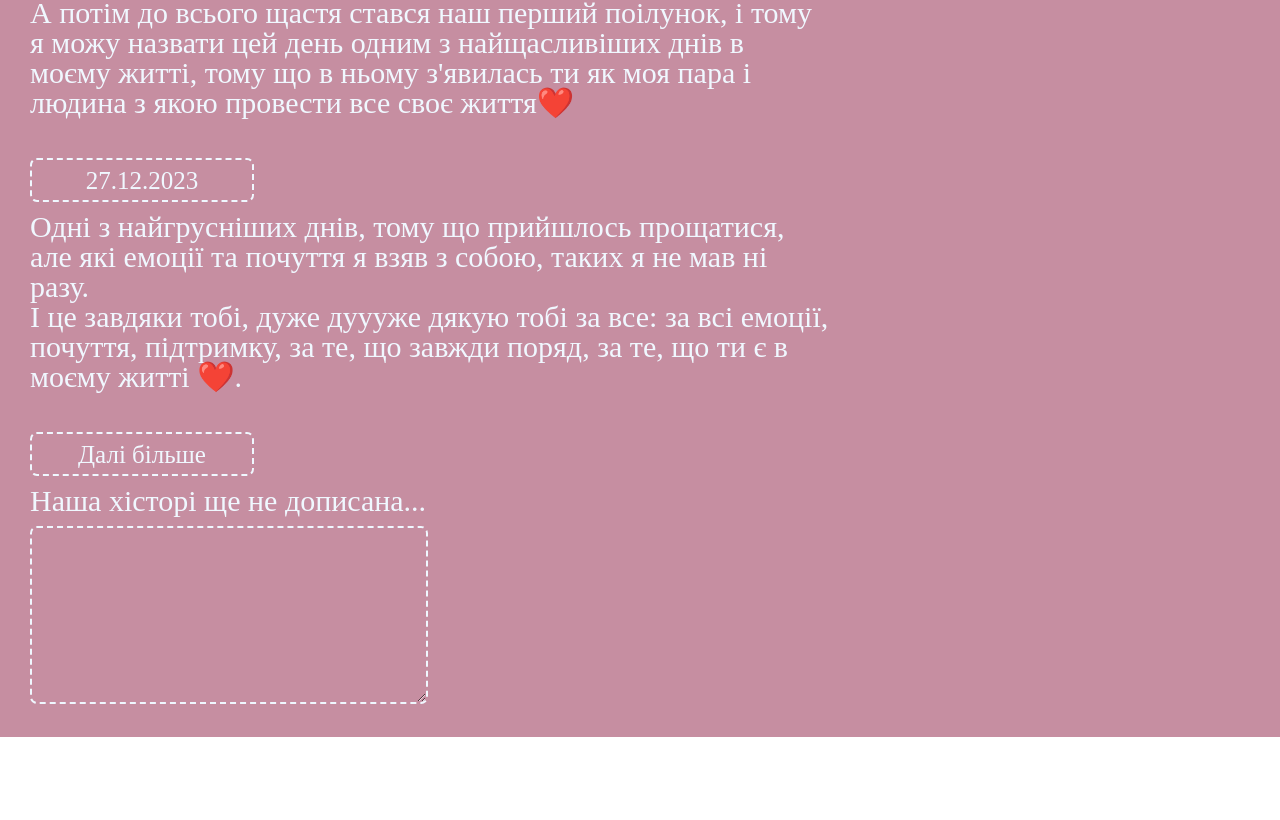
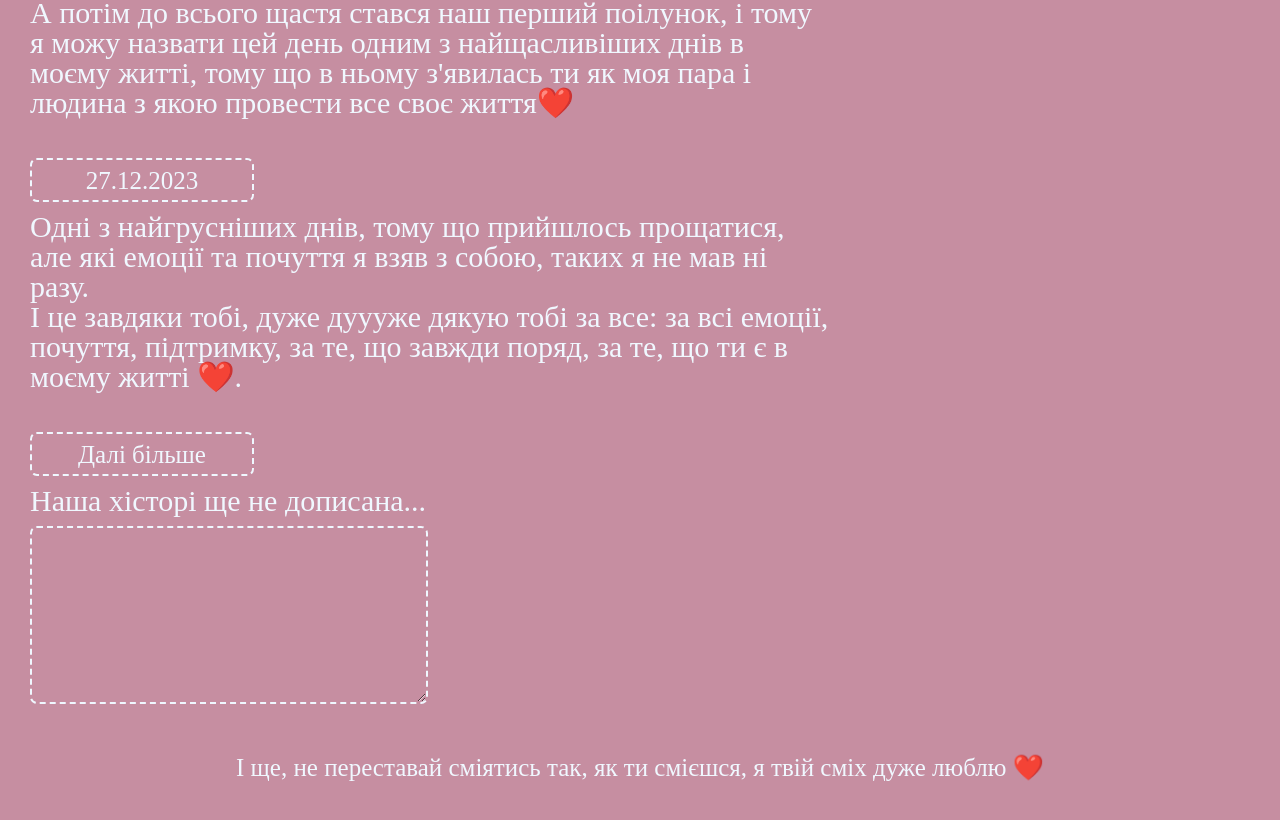
Before and after one commit to Gentleman-88/For_my_Love, a React (Create React App) app: page /For_my_Love/love in a window 1280 px wide. Shown: the part 2632-3452 px from the top of the page. Before the commit the page ends 3369 px from the top, so only its background shows below. Built offline with nearby package versions, Linux system fonts and the light colour scheme.

Commit message:
Upd Love

```diff
--- a/src/Pages/LovePage/Love.jsx
+++ b/src/Pages/LovePage/Love.jsx
@@ -156,6 +156,10 @@ const Love = () => {
             rows="10"
           ></textarea>
         </li>
+        <h3 className={css.laugh}>
+          І ще, не переставай сміятись так, як ти смієшся, я твій сміх дуже
+          люблю ❤️
+        </h3>
       </motion.ul>
     </div>
   );
--- a/src/Pages/LovePage/Love.module.css
+++ b/src/Pages/LovePage/Love.module.css
@@ -31,6 +31,17 @@
   margin-bottom: 10px;
 }
 
+.laugh {
+  display: flex;
+  align-items: center;
+  justify-content: center;
+  height: 40px;
+  border-radius: 7px;
+  font-size: 25px;
+  color: aliceblue;
+  margin-bottom: 15px;
+}
+
 .memories {
   border-radius: 7px;
   color: aliceblue;
```
